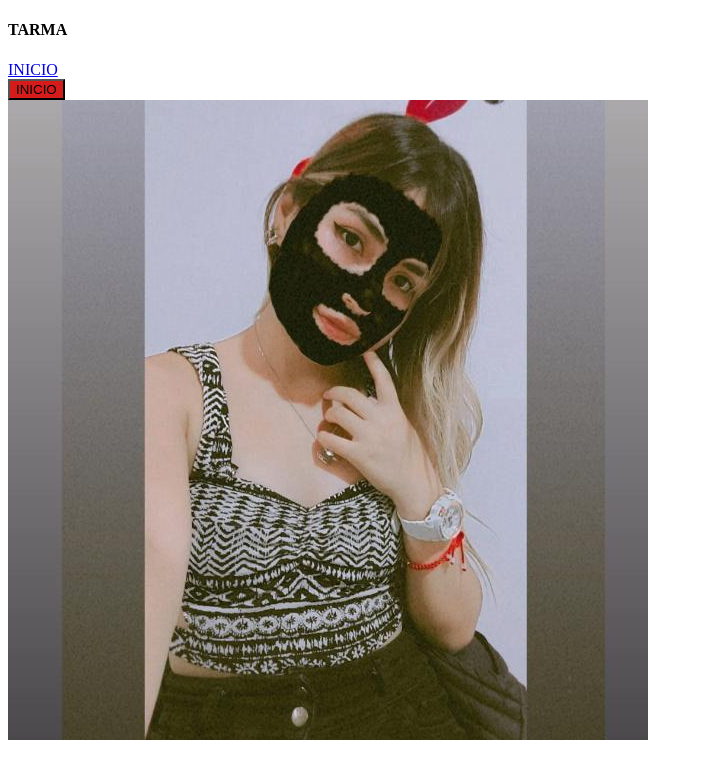
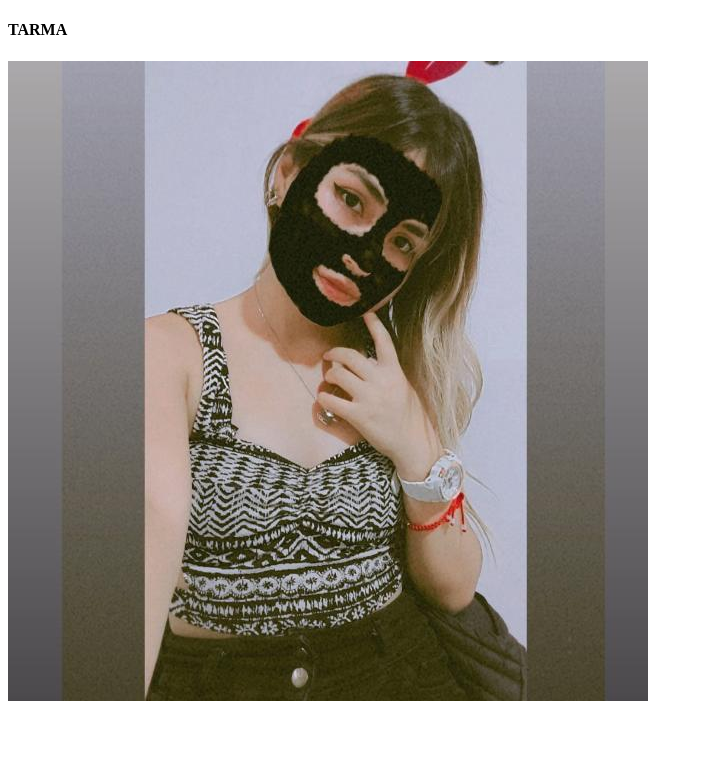
Before and after one commit to Bells2306/Bells2306.github.io, a plain HTML site: page turismo.html in a window 1280 px wide. Shown: the whole page, without its empty margins (0-703 px from the left). Drawn offline with Linux system fonts and the light colour scheme.

Commit message:
VERSION 01

```diff
--- a/turismo.html
+++ b/turismo.html
@@ -9,16 +9,7 @@
 <body>
     <h4>TARMA</h4>
 
-
-    <a href="/Bells2306.github.io/index.html">INICIO</a>
-
-    <form action="/Bells2306.github.io/index.html">
-
-        <input type="submit" value="INICIO"; style="background-color: rgb(214, 27, 27)">
-
-    </form>
-
-<img src="/Bells2306.github.io/Imagenes/KEYSI.jpg" alt="DOTA LO ES TODO">
+    <img src="/Bells2306.github.io/Imagenes/KEYSI.jpg" alt="Hola">
 
 </body>
 </html>
```
